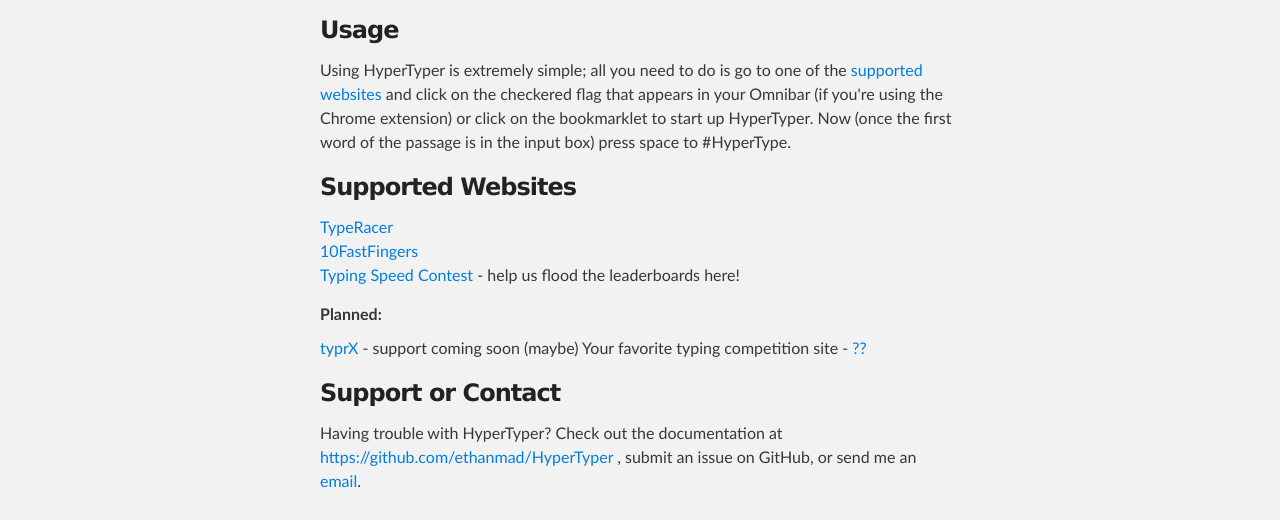
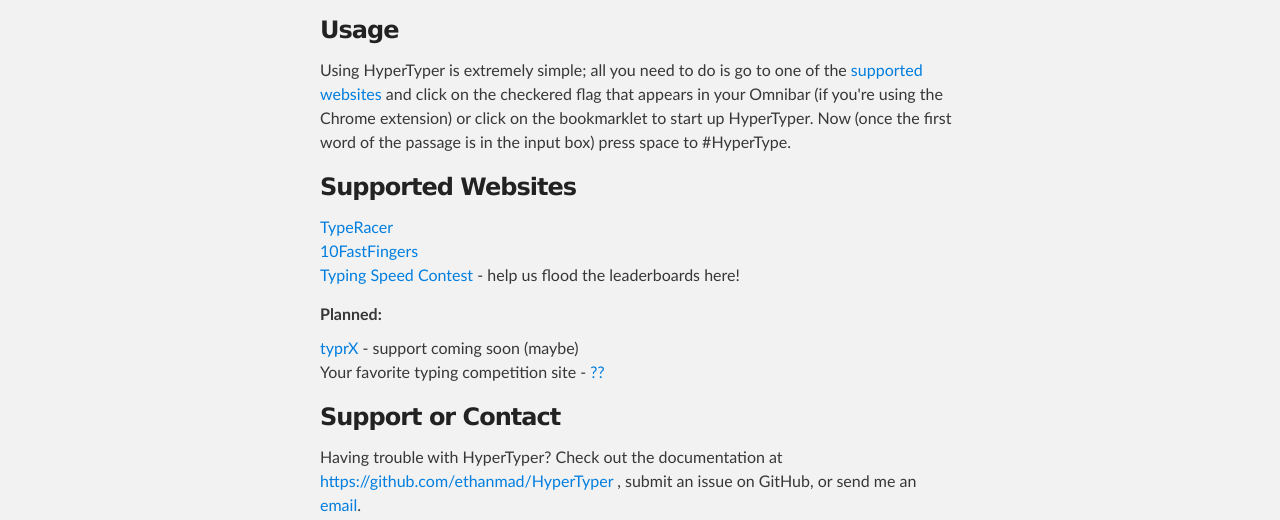
Before and after one commit to ethanmad/ethanmad.github.io, a plain HTML site: page index.html in a window 1280 px wide. Shown: the part 814-1334 px from the top of the page. Drawn offline with Linux system fonts and the light colour scheme.

Commit message:
Update index.html

```diff
--- a/index.html
+++ b/index.html
@@ -56,7 +56,7 @@ to start up HyperTyper. Now (once the first word of the passage is in the input
 <a href="http://10fastfingers.com">10FastFingers</a><br>
 <a href="http://typingspeedcontest.com">Typing Speed Contest</a> - help us flood the leaderboards here!<br></p>
 <strong>Planned:</strong>
-<p><a href='http://app.typrX.com'>typrX</a> - support coming soon (maybe)
+<p><a href='http://app.typrX.com'>typrX</a> - support coming soon (maybe)<br>
 Your favorite typing competition site - <a href='https://github.com/ethanmad/HyperTyper/issues/new'>??</a></p>
 
 <h3>
```
